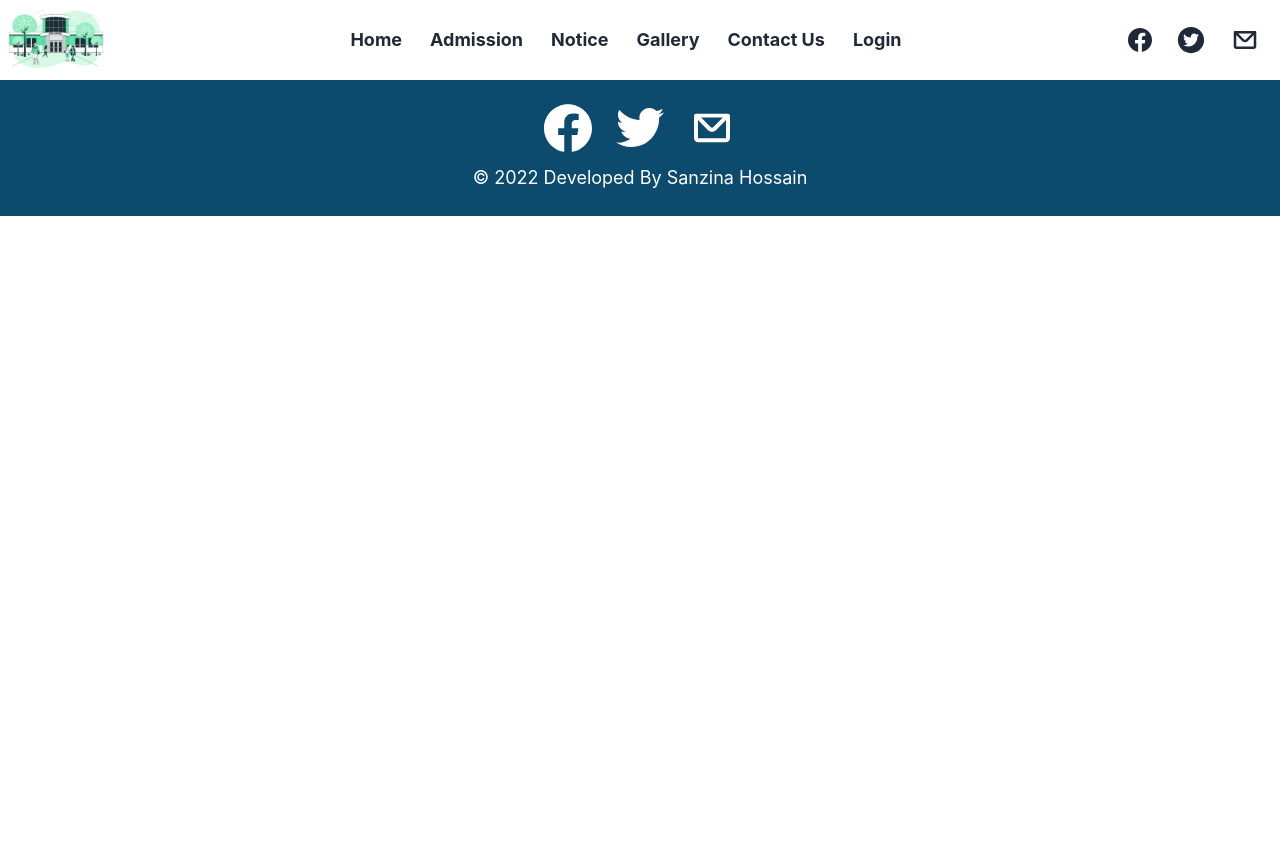
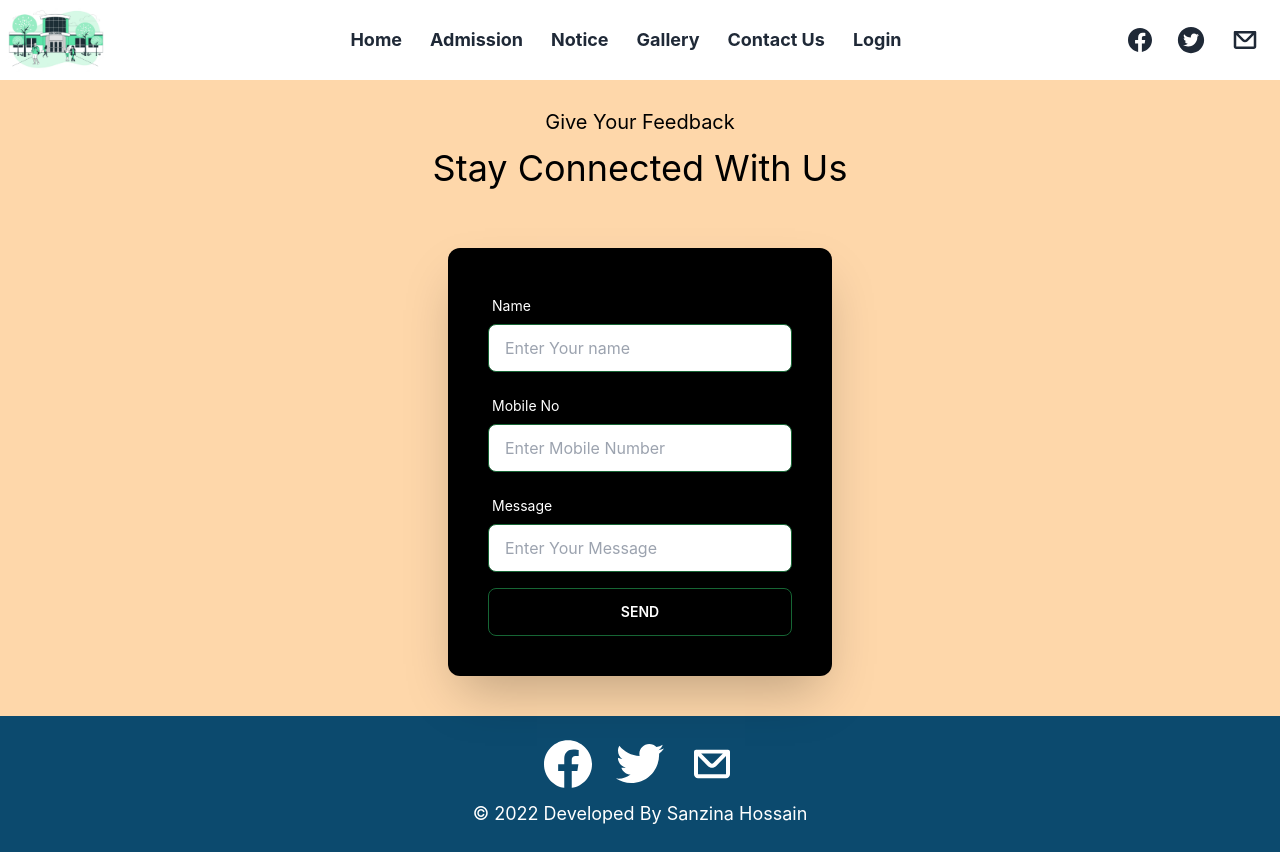
Before and after one commit to SanzinaHossain/School-website, a React (Create React App) app: page /usercontact in a window 1280 px wide. Before the commit the page ends 800 px from the top, so only its background shows below. Built offline with nearby package versions, Linux system fonts and the light colour scheme; no server answers.

Commit message:
contact done

```diff
--- a/package.json
+++ b/package.json
@@ -16,6 +16,7 @@
     "react-icons": "^4.4.0",
     "react-router-dom": "^6.3.0",
     "react-scripts": "5.0.1",
+    "react-toastify": "^9.0.7",
     "use-query": "^1.0.2",
     "web-vitals": "^2.1.4"
   },
--- a/src/App.js
+++ b/src/App.js
@@ -13,6 +13,10 @@ import AdminGallery from './Pages/Gallery/AdminGallery';
 import SingleAdminGallery from './Pages/Gallery/SingleAdminGallery';
 import AddGallery from './Pages/Gallery/AddGallery';
 import UpdateGallery from './Pages/Gallery/UpdateGallery';
+import { ToastContainer, toast } from 'react-toastify';
+  import 'react-toastify/dist/ReactToastify.css';
+import UserContact from './Pages/Contact/UserContact';
+import AdminContact from './Pages/Contact/AdminContact';
 function App() {
   return (
     <div >
@@ -28,9 +32,12 @@ function App() {
         <Route path="services" element={<Services></Services>}></Route>
         <Route path="singleadmingallery" element={<SingleAdminGallery></SingleAdminGallery>}></Route>
         <Route path="addgallery" element={<AddGallery></AddGallery>}></Route>
+        <Route path="usercontact" element={<UserContact></UserContact>}></Route>
+        <Route path="admincontact" element={<AdminContact></AdminContact>}></Route>
         <Route path="/updategallery/:id" element={<UpdateGallery></UpdateGallery>}></Route>
       </Routes>
       <Footer></Footer>
+      <ToastContainer />
     </div>
   );
 }
--- /dev/null
+++ b/src/Pages/Contact/AdminContact.js
@@ -0,0 +1,40 @@
+import React, { useEffect, useState } from 'react'
+import SingleContact from './SingleContact'
+
+const AdminContact = () => {
+    const [contact,setContact]=useState([])
+    useEffect(()=>{
+          fetch("http://localhost:5000/usercontact")
+          .then(res=>res.json())
+          .then(data=>{
+              setContact(data);
+          })
+    },[])
+  return (
+    <div className='bg-base-300'>
+        <h1 className='text-center text-3xl text-green-700 font-bold pt-7'>All Message List</h1>
+        <div class="overflow-x-auto mt-8">
+  <table class="lg:table-fixed w-full border-collapse border border-slate-400">
+    <thead>
+      <tr>
+        <th>Name</th>
+        <th>Mobile</th>
+        <th>Message</th>
+      </tr>
+    </thead>
+    <tbody>
+      {
+          contact.map(c=>
+          <SingleContact
+              c={c}
+          ></SingleContact>
+            )
+      }
+    </tbody>
+  </table>
+</div>
+        </div>
+  )
+}
+
+export default AdminContact
--- /dev/null
+++ b/src/Pages/Contact/SingleContact.js
@@ -0,0 +1,15 @@
+import React from 'react'
+
+const SingleContact = ({c}) => {
+    const{name,mobile,message}=c;
+  return (
+    <tr class="w-full border border-slate-300 ">
+    <td class="text-black border border-slate-300 h-auto p-5" >{name}</td>
+    <td class="text-black border border-slate-300 p-5 h-auto " >{mobile}</td>
+    <td class="text-black border border-slate-300 p-5 h-auto" >{message}</td>
+
+  </tr>
+  )
+}
+
+export default SingleContact
--- /dev/null
+++ b/src/Pages/Contact/UserContact.js
@@ -0,0 +1,96 @@
+import React from 'react'
+import { useForm } from 'react-hook-form';
+const UserContact = () => {
+    const { register, formState: { errors }, handleSubmit } = useForm();
+  const onSubmit = data =>{
+    const m={
+        name:data.name,
+        mobile:data.mobile,
+        message:data.mes
+    }
+    fetch('http://localhost:5000/usercontact',{
+            method:'POST',
+              headers:{
+                'content-type':'application/json',
+              },
+            body:JSON.stringify(m)
+          })
+          .then(res=>res.json())
+          .then(r=>{
+            if(r.success)
+            {
+               alert("Message Send successfully")
+            }
+          })
+  }
+  return (
+    <div class="bg-orange-200 w-full bg-cover">
+        <h1 className='text-center text-black text-xl pt-7'>Give Your Feedback</h1>
+   <h1 className="text-center bold text-3xl lg:text-4xl mb-9 text-black pt-3">Stay Connected With Us</h1>
+    <div class="flex justify-center items-center pt-6 text-black pb-10 ">
+  <div class="mx-auto shadow-2xl w-96 h-auto rounded-xl  pl-10 pr-10 pb-10 pt-10 bg-black">
+       <form onSubmit={handleSubmit(onSubmit)}>
+         <div class="form-control w-full max-w-xs">
+       <label class="label">
+           <span class="label-text text-white">Name</span>
+       </label>
+       <input
+           {...register("name",{
+              required:{
+                 value:true,
+                 message:"Name is required"
+                }
+            })}
+            type="text"
+            placeholder="Enter Your name"
+            class="input input-bordered border-green-800 w-full max-w-xs " />
+          <label class="label">
+          {errors.name?.type === 'required' && <span className="label-text-alt text-red-700">{errors.name.message}</span>}
+          </label>
+      </div>
+      <div className="form-control w-full max-w-xs">
+         <label className="label">
+          <span className="label-text text-white">Mobile No</span>
+         </label>
+        <input
+        type="textarea"
+        placeholder="Enter Mobile Number"
+      className="input input-bordered border-green-800 w-full max-w-xs"
+    {...register("mobile", {
+      required: {
+        value: true,
+        message: 'Phone is Required'
+        }
+    })}
+  />
+  <label class="label">
+          {errors.mobile?.type === 'required' && <span className="label-text-alt text-red-700">{errors.mobile.message}</span>}
+          </label>
+          <div class="form-control w-full max-w-xs">
+       <label class="label">
+           <span class="label-text text-white">Message</span>
+       </label>
+       <input
+           {...register("mes",{
+              required:{
+                 value:true,
+                 message:"Message is required"
+                }
+            })}
+            type="text"
+            placeholder="Enter Your Message"
+            class="input input-bordered border-green-800 w-full max-w-xs " />
+          <label class="label">
+          {errors.mes?.type === 'required' && <span className="label-text-alt text-red-700">{errors.mes.message}</span>}
+          </label>
+      </div>
+  <input value="Send"class="btn btn-outline border-green-800 w-full max-w-xs text-white" type="submit"/>
+  </div>
+</form>
+</div>
+</div>
+</div>
+  )
+}
+
+export default UserContact
--- a/src/Pages/Gallery/AddGallery.js
+++ b/src/Pages/Gallery/AddGallery.js
@@ -1,6 +1,7 @@
 import React from 'react'
 import { useForm } from 'react-hook-form';
 import p5 from "../../image/services/p5.jpg"
+import { toast, ToastContainer } from 'react-toastify';
 const AddGallery = () => {
     const { register, formState: { errors }, handleSubmit } = useForm();
   const onSubmit = data =>{
@@ -21,7 +22,7 @@ const AddGallery = () => {
           .then(r=>{
             if(r.success)
             {
-              console.log("successfull")
+               alert("Add Items Successfully")
             }
           })
 
@@ -29,8 +30,7 @@ const AddGallery = () => {
   return (
     <div class="bg-no-repeat w-full bg-cover"style={{backgroundImage:`url(${p5})`}}>
     <div class="flex justify-center items-center pt-6 text-black pb-10 ">
-  <div class="card w-96  shadow-2xl bg-black">
-    <div class="card-body">
+  <div class="mx-auto shadow-2xl w-96 h-auto rounded-xl bg-black pl-10 pr-10 pb-10 pt-10">
        <h2 class=" text-4xl text-center text-green-700">Please Add!!!</h2>
        <form onSubmit={handleSubmit(onSubmit)}>
          <div class="form-control w-full max-w-xs">
@@ -75,7 +75,7 @@ const AddGallery = () => {
 </form>
 </div>
 </div>
-</div>
+<ToastContainer />
 </div>
   )
 }
--- a/src/Pages/Gallery/Gallery.js
+++ b/src/Pages/Gallery/Gallery.js
@@ -1,6 +1,7 @@
 import React, { useEffect, useState } from 'react'
 import SingleGallery from './SingleGallery'
 import Classroom from "../../image/services/Classroom.webp"
+import Footer from '../Footer/Footer'
 const Gallery = () => {
     const [gallery,setGallery]=useState([])
     useEffect(()=>{
--- a/src/Pages/Gallery/SingleAdminGallery.js
+++ b/src/Pages/Gallery/SingleAdminGallery.js
@@ -15,6 +15,7 @@ const SingleAdminGallery = ({g}) => {
           .then(res=>res.json())
           .then(data=>{
             console.log(data)
+            alert("Delete Items Successfully")
               window.location.reload()
           })
         }
--- a/src/Pages/Gallery/UpdateGallery.js
+++ b/src/Pages/Gallery/UpdateGallery.js
@@ -42,7 +42,7 @@ const UpdateGallery = () => {
       console.log(r)
       if(r.success)
       {
-        console.log("successful")
+        alert("Update Item Successfully")
       }
     })
   }
@@ -50,9 +50,9 @@ const UpdateGallery = () => {
   return (
     <div class="bg-no-repeat w-full bg-cover"style={{backgroundImage:`url(${p5})`}}>
     <div class="flex justify-center items-center pt-6 text-black pb-10 ">
-  <div class="card w-96  shadow-2xl bg-black">
-    <div class="card-body">
-       <h2 class=" text-4xl text-center text-green-700">Please Update!!!</h2>
+  <div class="mx-auto shadow-2xl w-96 h-auto rounded-xl bg-black pl-10 pr-10 pb-10 pt-10">
+    <div class="">
+       <h2 class=" text-4xl text-center text-green-700 pb-3">Please Update!!!</h2>
        <form onSubmit={handleSubmit(onSubmit)}>
          <div class="form-control w-full max-w-xs">
        <label class="label">
--- a/src/Pages/Home/Home.js
+++ b/src/Pages/Home/Home.js
@@ -5,6 +5,8 @@ import Services from '../Services/Services'
 import Play from '../Services/Play'
 import Play1 from '../Services/Play1'
 import Enrollment from '../Services/Enrollment'
+import UserContact from '../Contact/UserContact'
+import Footer from '../Footer/Footer'
 const Home = () => {
   return (
     <div class="">
@@ -22,6 +24,7 @@ const Home = () => {
      <Services></Services>
      <Play1></Play1>
      <Enrollment></Enrollment>
+     <UserContact></UserContact>
  </div>
   )
 }
--- a/src/Pages/Navbar/Navbar.js
+++ b/src/Pages/Navbar/Navbar.js
@@ -17,7 +17,7 @@ const Navbar = () => {
         <li class="hover:text-green-900 font-bold mx-7" ><Link to ="/enrollment" >Admission</Link></li>
         <li class="hover:text-green-900 font-bold "><Link to ="/notice" >Notice</Link></li>
         <li class="hover:text-green-700 font-bold mx-7">{user? <Link to="/admingallery">Gallery</Link>:<Link to="/gallery">Gallery</Link>}</li>
-        <li class="hover:text-green-900 font-bold "><Link to ="" >Contact Us</Link></li>
+        <li class="hover:text-green-700 font-bold">{user? <Link to="/admincontact">Contact</Link>:<Link to="/usercontact">Contact Us</Link>}</li>
         <li class="hover:text-green-700 font-bold mx-7">{user? <Link onClick={logout} to="/login">LogOut</Link>:<Link to="/login">Login</Link>}</li>
   </>
   return (
@@ -28,7 +28,12 @@ const Navbar = () => {
           <svg xmlns="http://www.w3.org/2000/svg" class="h-5 w-5" fill="none" viewBox="0 0 24 24" stroke="currentColor"><path stroke-linecap="round" stroke-linejoin="round" stroke-width="2" d="M4 6h16M4 12h8m-8 6h16" /></svg>
         </label>
         <ul tabindex="0" class="menu menu-compact dropdown-content mt-3 p-2 shadow bg-base-100 rounded-box w-52">
-         {menuitems}
+        <li><Link to="/" >Home</Link></li>
+        <li><Link to="/enrollement" >Admission</Link></li>
+        <li><Link to="/notice" >Notice</Link></li>
+        <li class="hover:text-green-700">{user? <Link to="/admingallery">Gallery</Link>:<Link to="/gallery">Gallery</Link>}</li>
+        <li class="hover:text-green-700">{user? <Link to="/admincontact">Contact</Link>:<Link to="/usercontact">Contact Us</Link>}</li>
+        <li class="hover:text-green-700">{user? <Link onClick={logout} to="/login">LogOut</Link>:<Link to="/login">Login</Link>}</li>
         </ul>
       </div>
       <img class="normal-case text-xl text-green-700 w-24 h-16" src={schoollogo}></img>
```
Also changed, not shown: 1 other file (tests, documents, lock files or other folders).
